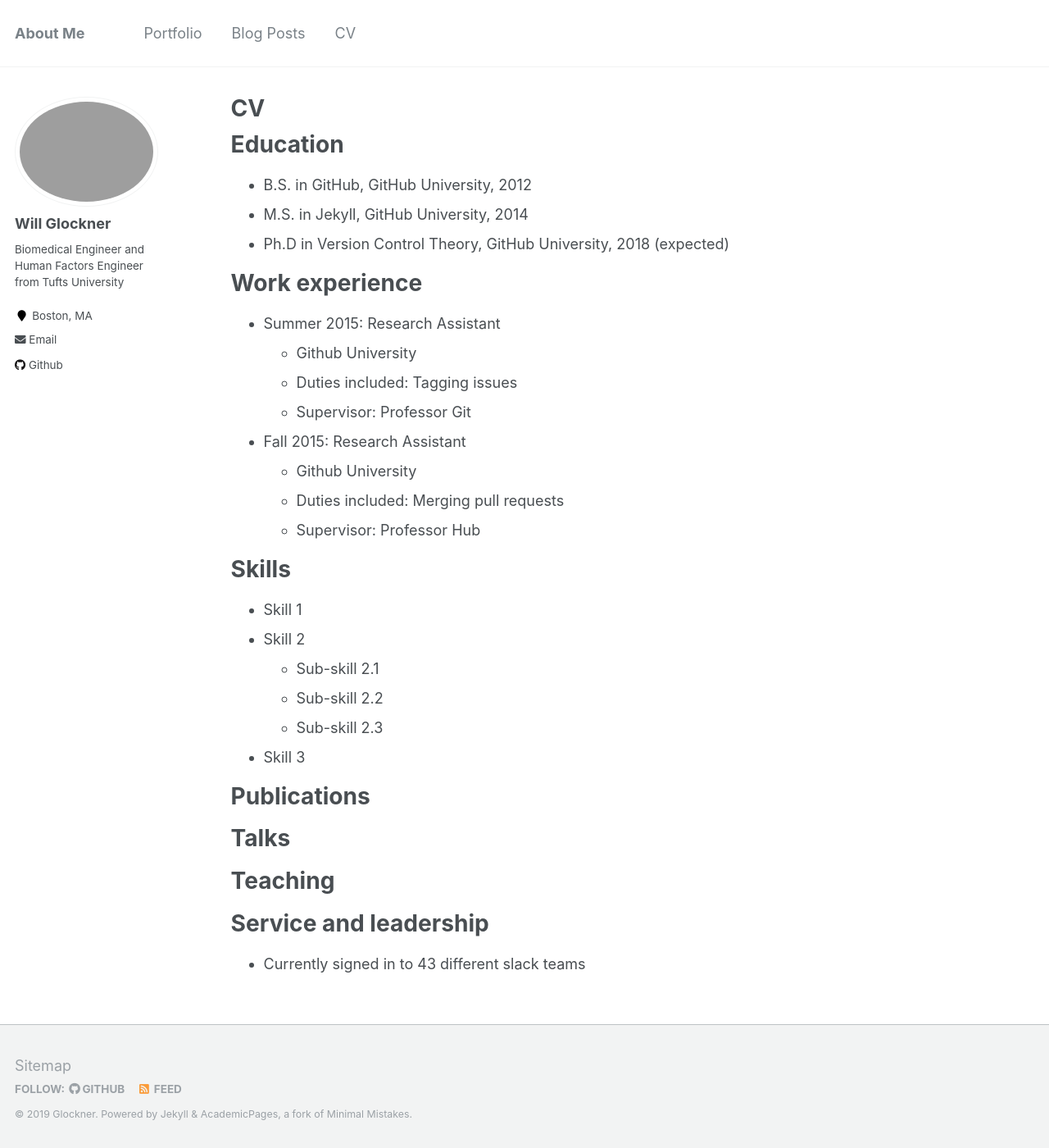
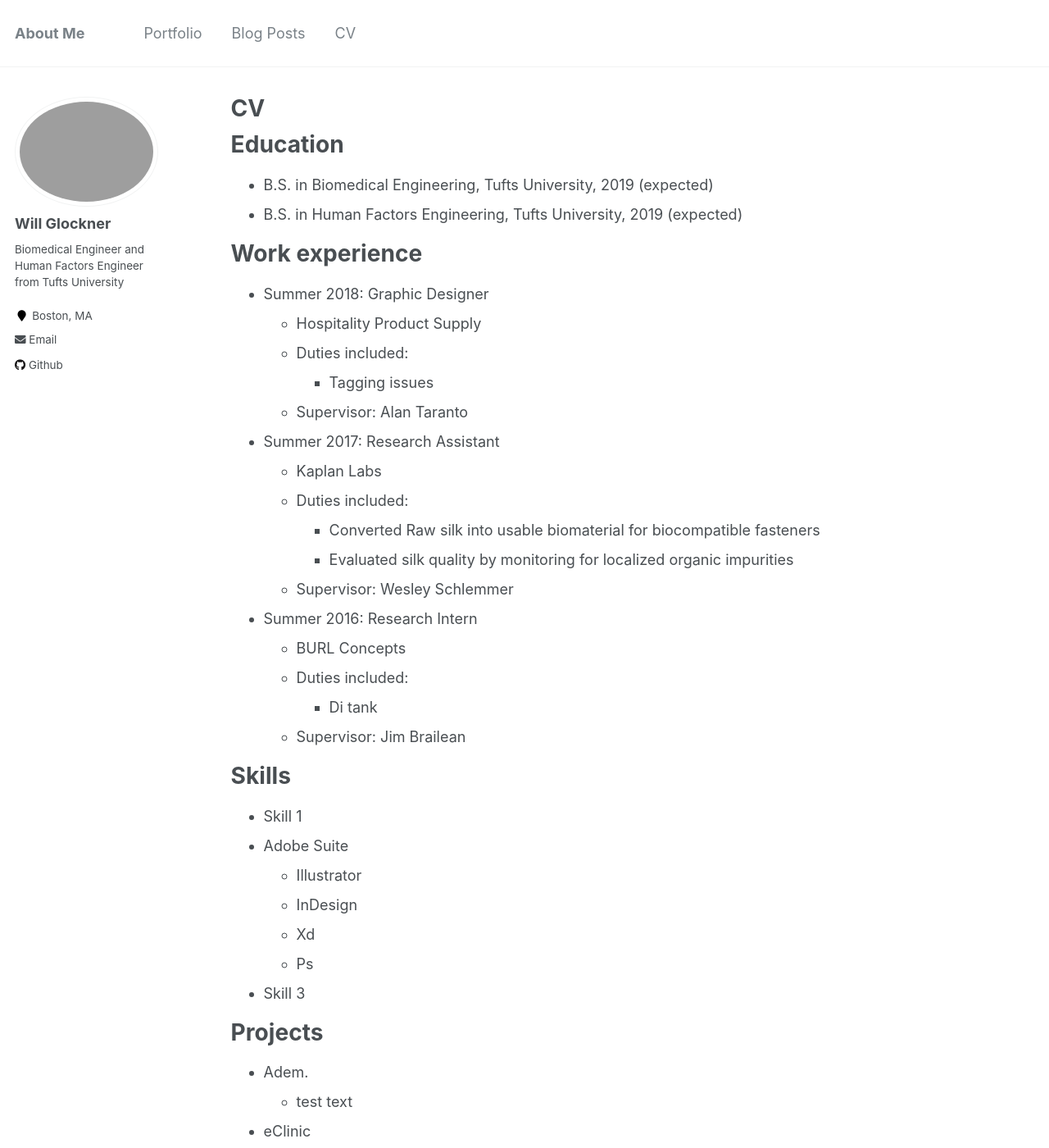
Before and after one commit to Glenn-Moss/wglock.github.io, a Jekyll site: the page built from _pages/cv.md, in a window 1280 px wide and 1400 px high. Shown: the whole window at 82% size. Built offline with Jekyll 4.4.1, drawn with Linux system fonts in a browser that asks for light colours; some of the changed text lies outside the part shown.

Commit message:
big update for cv

```diff
--- a/_pages/cv.md
+++ b/_pages/cv.md
@@ -11,49 +11,61 @@
 
 Education
 ======
-* B.S. in GitHub, GitHub University, 2012
-* M.S. in Jekyll, GitHub University, 2014
-* Ph.D in Version Control Theory, GitHub University, 2018 (expected)
+* B.S. in Biomedical Engineering, Tufts University, 2019 (expected)
+* B.S. in Human Factors Engineering, Tufts University, 2019 (expected)
 
 Work experience
 ======
-* Summer 2015: Research Assistant
-  * Github University
-  * Duties included: Tagging issues
-  * Supervisor: Professor Git
+* Summer 2018: Graphic Designer
+  * Hospitality Product Supply
+  * Duties included:
+    * Tagging issues
+  * Supervisor: Alan Taranto
 
-* Fall 2015: Research Assistant
-  * Github University
-  * Duties included: Merging pull requests
-  * Supervisor: Professor Hub
+* Summer 2017: Research Assistant
+  * Kaplan Labs
+  * Duties included:
+    * Converted Raw silk into usable biomaterial for biocompatible fasteners
+    * Evaluated silk quality by monitoring for localized organic impurities
+  * Supervisor: Wesley Schlemmer
+
+* Summer 2016: Research Intern
+  * BURL Concepts
+  * Duties included:
+    * Di tank
+  * Supervisor: Jim Brailean
 
 Skills
 ======
 * Skill 1
-* Skill 2
-  * Sub-skill 2.1
-  * Sub-skill 2.2
-  * Sub-skill 2.3
+* Adobe Suite
+  * Illustrator
+  * InDesign
+  * Xd
+  * Ps
 * Skill 3
 
-Publications
+Projects
 ======
-  <ul>{% for post in site.publications %}
-    {% include archive-single-cv.html %}
-  {% endfor %}</ul>
+* Adem.
+  * test text
+* eClinic
+  * test text
+* SENSIT
+  * test text
 
-Talks
+
+Awards
 ======
-  <ul>{% for post in site.talks %}
-    {% include archive-single-talk-cv.html %}
-  {% endfor %}</ul>
+* Eagle Scout
+* Dean's List
+  * 2018 Spring
+  * 2018 Fall
 
-Teaching
+Activities
 ======
-  <ul>{% for post in site.teaching %}
-    {% include archive-single-cv.html %}
-  {% endfor %}</ul>
-
-Service and leadership
-======
-* Currently signed in to 43 different slack teams
+* Club Lacrosse 2015-2019
+* Climbing 2017-2018
+* Yoga 2017-2019
+* Winemaking 2018-2019
+* Harmonica 2016-2019
```
